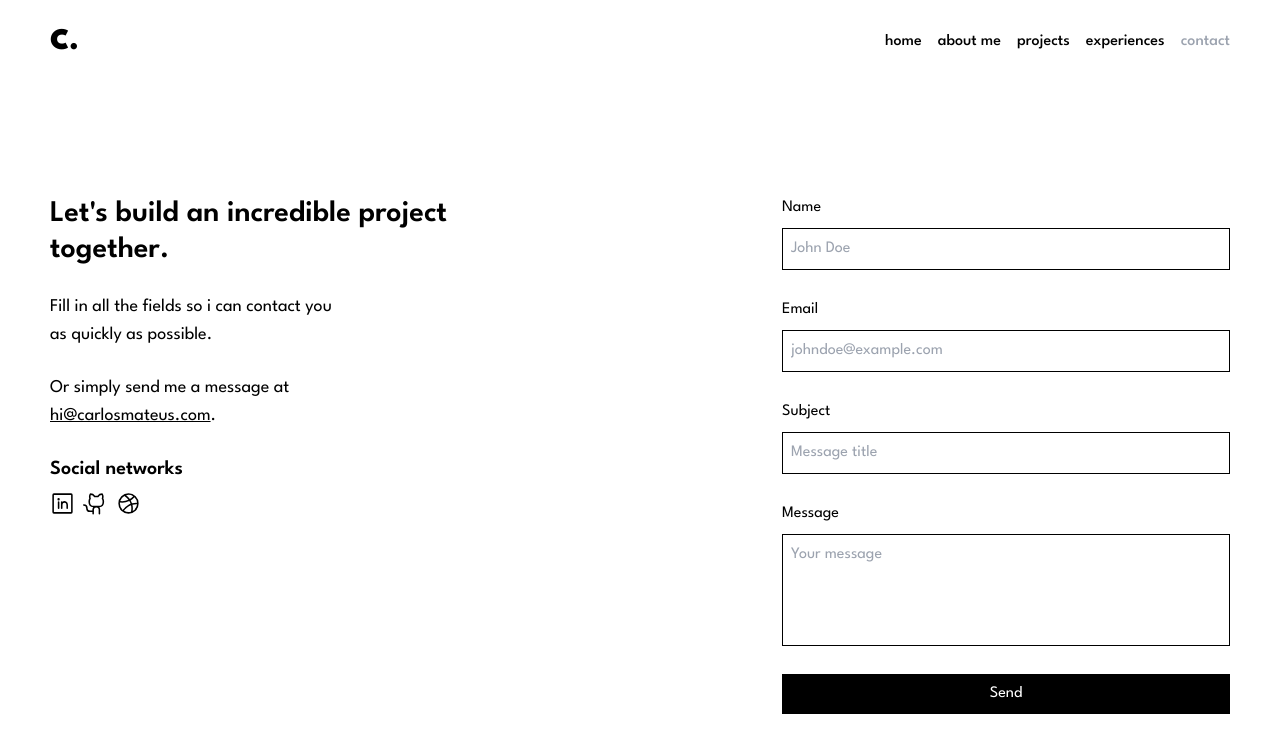
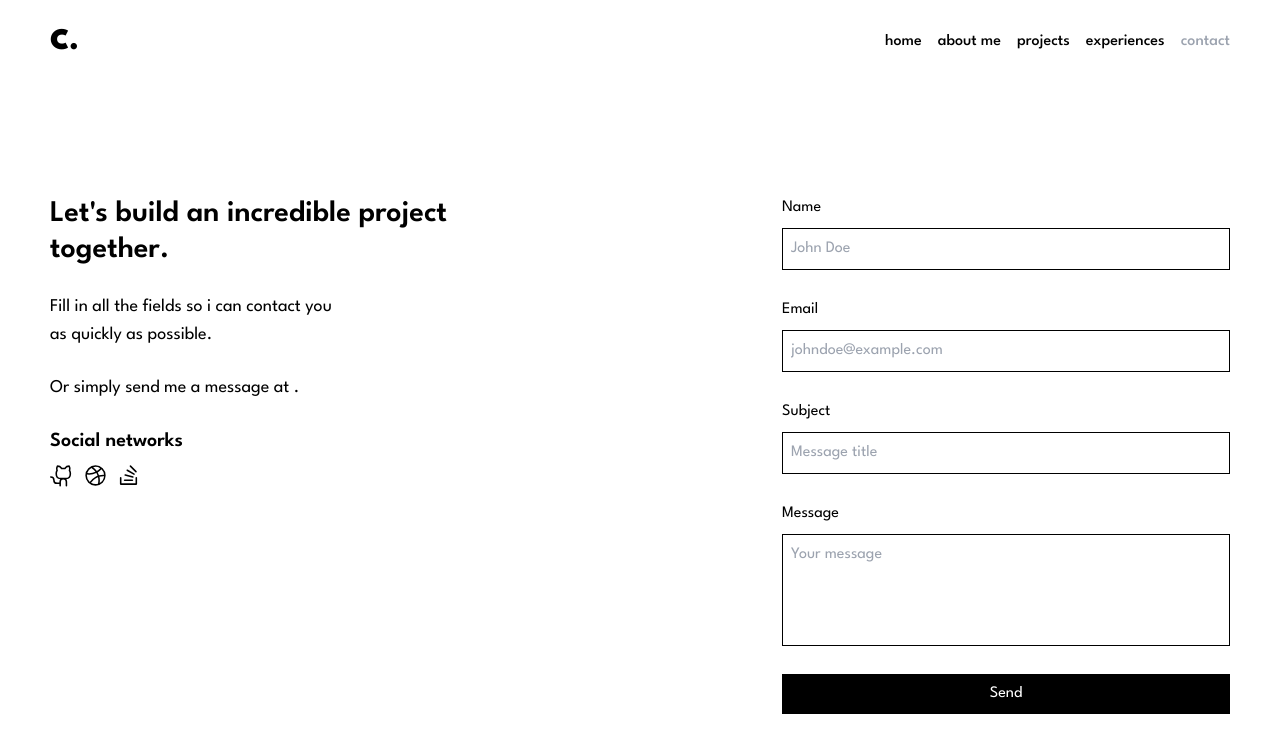
Before and after one commit to carl0smat3us/portfolio, a React (Vite) app: page /contact in a window 1280 px wide. Shown: the top 752 px of the page. Built offline with nearby package versions, Linux system fonts and the light colour scheme.

Commit message:
chore(contact-page): obfuscate secrets

```diff
--- a/src/components/ContactForm.tsx
+++ b/src/components/ContactForm.tsx
@@ -46,12 +46,15 @@ export default function ContactForm() {
   const form = useRef<HTMLFormElement>(null)
 
   const sendEmail = () => {
-    const serviceID = "service_fdspo7n"
-    const templateID = "template_ts2qeu1"
-    const publicKey = "0lwbgbSj_SJG7wCAY"
-
     if (form.current) {
-      emailjs.sendForm(serviceID, templateID, form.current, publicKey).then(
+      emailjs
+        .sendForm(
+          import.meta.env.VITE_EMAIL_JS_SERVICE_ID,
+          import.meta.env.VITE_EMAIL_JS_TEMPLATE_ID,
+          form.current,
+          import.meta.env.VITE_EMAIL_JS_PUBLIC_KEY
+        )
+        .then(
           () => {
             reset()
             alert("Message sent successfully")
--- a/src/pages/Contact.tsx
+++ b/src/pages/Contact.tsx
@@ -1,4 +1,8 @@
-import { DribbbleLogo, GithubLogo, LinkedinLogo } from "@phosphor-icons/react"
+import {
+  DribbbleLogo,
+  GithubLogo,
+  StackOverflowLogo,
+} from "@phosphor-icons/react"
 import Header from "../components/Header"
 import ContactForm from "../components/ContactForm"
 
@@ -19,20 +23,22 @@ export default function Contact() {
           </p>
           <p className="text-lg lg:w-[300px]">
             Or simply send me a message at{" "}
-            <a href="mailto:hi@carlosmateus.com">
-              <u>hi@carlosmateus.com</u>
+            <a href={`mailto:${import.meta.env.VITE_DESTINATARY_EMAIL}`}>
+              <u>{import.meta.env.VITE_DESTINATARY_EMAIL}</u>
             </a>
             .
           </p>
           <div>
             <h2 className="font-semibold text-xl w-[400px]">Social networks</h2>
             <div className="flex gap-2 mt-2">
-              <LinkedinLogo size={25} />
               <a href="https://github.com/kamajus3">
                 <GithubLogo size={25} />
               </a>
               <a href="https://dribbble.com/carlosmateus">
                 <DribbbleLogo size={25} />
+              </a>
+              <a href="https://stackoverflow.com/users/22169144/carlos-mateus">
+                <StackOverflowLogo size={25} />
               </a>
             </div>
           </div>
```
Lines whose indentation alone changed are shown as unchanged.
